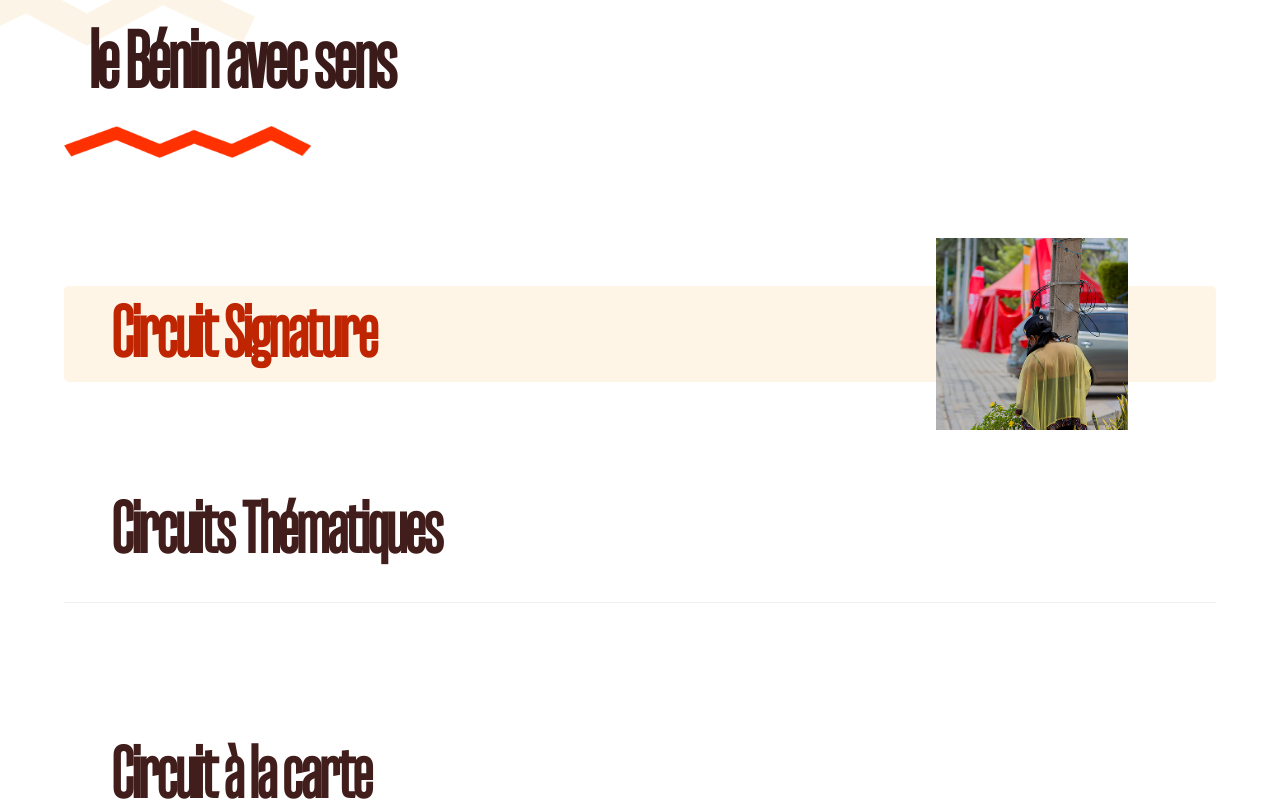
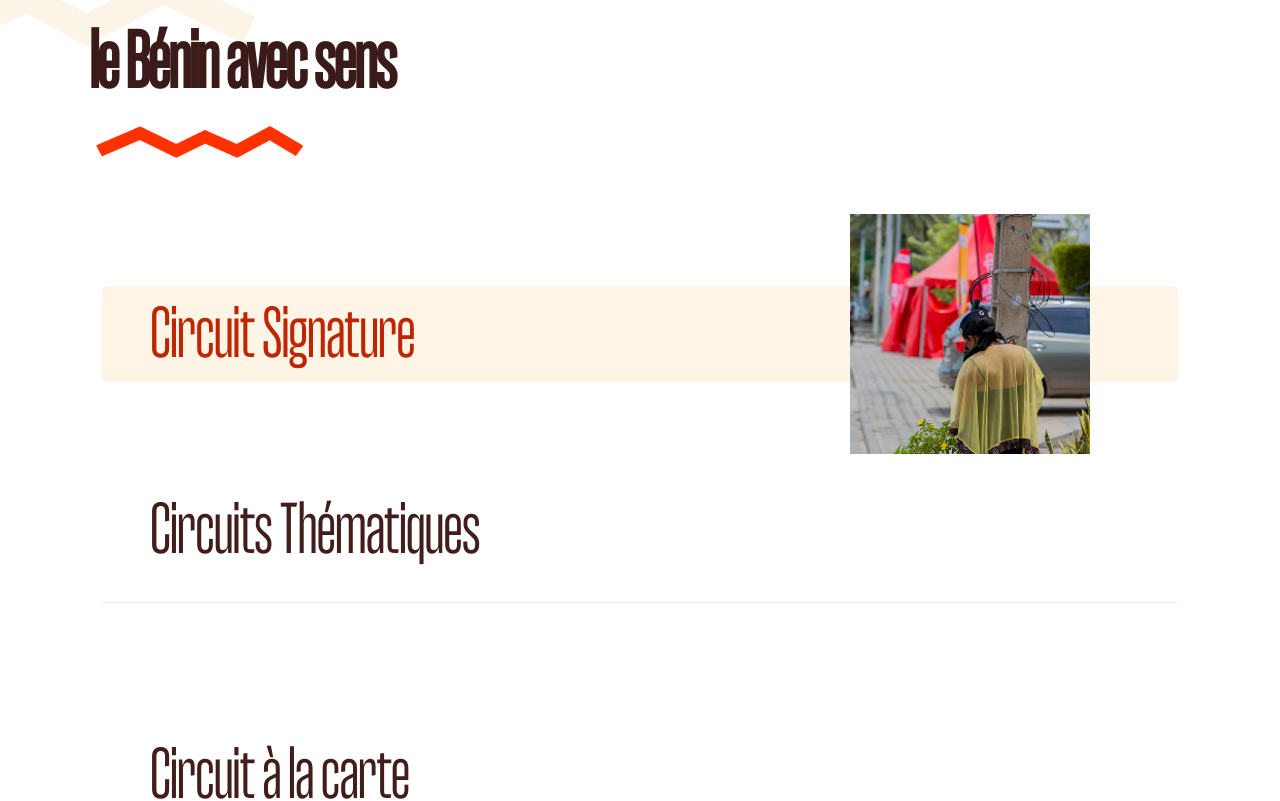
Before and after one commit to ephremekouledou/DahomeyDiscovery_ui, a React (Vite) app: page / in a window 1280 px wide. Shown: the part 900-1701 px from the top of the page. Built offline with nearby package versions, Linux system fonts and the light colour scheme.

Commit message:
fixed: acceuil page

```diff
--- a/src/pages/Acceuil/Acceuil.tsx
+++ b/src/pages/Acceuil/Acceuil.tsx
@@ -86,8 +86,8 @@ const Acceuil = () => {
             alt="Vector"
             style={{
               height: isMobile ? "1rem" : "2rem",
-              width: isMobile ? "10rem" : "18rem",
-              paddingRight: isMobile ? "1rem" : "2.5rem",
+              width: isMobile ? "9rem" : "15rem",
+              paddingLeft: isMobile ? "1rem" : "2rem",
             }}
           />
         </Flex>
@@ -95,9 +95,9 @@ const Acceuil = () => {
           vertical
           gap={isMobile ? "50px" : "100px"}
           style={{
-            padding: isMobile ? "0 4vw" : "0 5vw",
+            padding: isMobile ? "0 4vw" : "0 8vw",
             width: "100%",
-            paddingBottom: isMobile ? "10vh" : "20vh",
+            paddingBottom: isMobile ? "13vw" : "13vw",
           }}
         >
           <Flex vertical>
@@ -123,6 +123,7 @@ const Acceuil = () => {
                         ? "#BF2500"
                         : "#411E1C",
                     fontSize: isMobile ? "2.2rem" : "4.5rem",
+                    fontWeight: "200",
                     textAlign: "center",
                     paddingLeft: isMobile ? "0.8rem" : "1.5rem",
                     margin: "0",
@@ -135,7 +136,7 @@ const Acceuil = () => {
               <img
                 src={circuitImage}
                 style={{
-                  height: isMobile ? "3rem" : "12rem",
+                  height: isMobile ? "5rem" : "15rem",
                   width: "auto",
                   paddingRight: isMobile ? "1rem" : "4rem",
                   maxWidth: isMobile ? "25vw" : "30vw",
@@ -174,6 +175,7 @@ const Acceuil = () => {
                         : "#411E1C",
                     fontSize: isMobile ? "2.2rem" : "4.5rem",
                     fontFamily: "DragonAngled",
+                    fontWeight: "200",
                     textAlign: "center",
                     paddingLeft: isMobile ? "0.8rem" : "1.5rem",
                     margin: "0",
@@ -185,7 +187,7 @@ const Acceuil = () => {
               <img
                 src={circuitImage}
                 style={{
-                  height: isMobile ? "3rem" : "12rem",
+                  height: isMobile ? "5rem" : "15rem",
                   width: "auto",
                   paddingRight: isMobile ? "1rem" : "4rem",
                   maxWidth: isMobile ? "25vw" : "30vw",
@@ -226,6 +228,7 @@ const Acceuil = () => {
                         : "#411E1C",
                     fontSize: isMobile ? "2.2rem" : "4.5rem",
                     fontFamily: "DragonAngled",
+                    fontWeight: "200",
                     textAlign: "center",
                     paddingLeft: isMobile ? "0.8rem" : "1.5rem",
                     margin: "0",
@@ -237,7 +240,7 @@ const Acceuil = () => {
               <img
                 src={circuitImage}
                 style={{
-                  height: isMobile ? "3rem" : "12rem",
+                  height: isMobile ? "5rem" : "15rem",
                   width: "auto",
                   paddingRight: isMobile ? "1rem" : "4rem",
                   maxWidth: isMobile ? "25vw" : "30vw",
```
